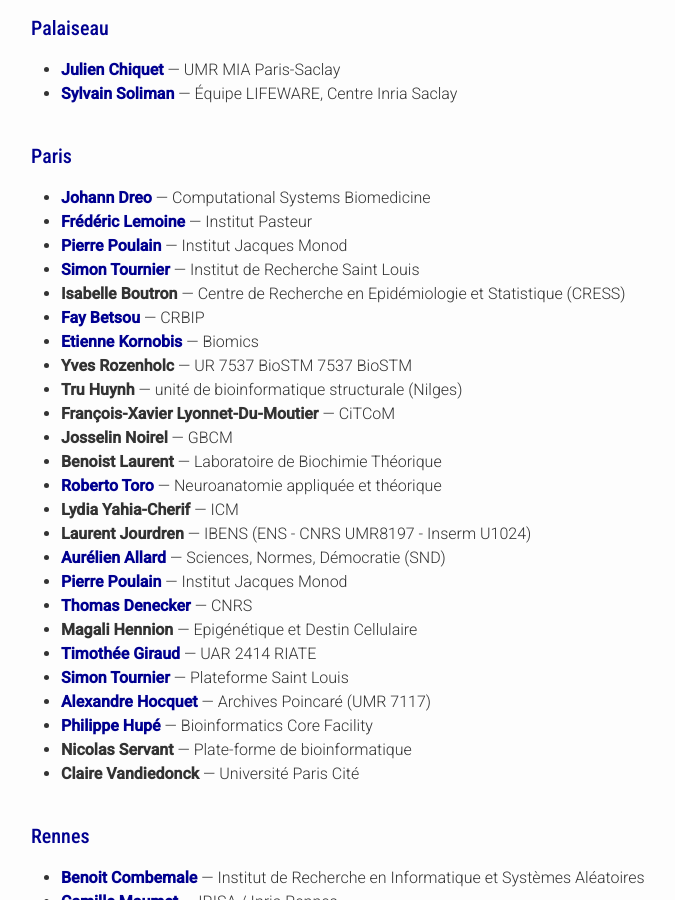
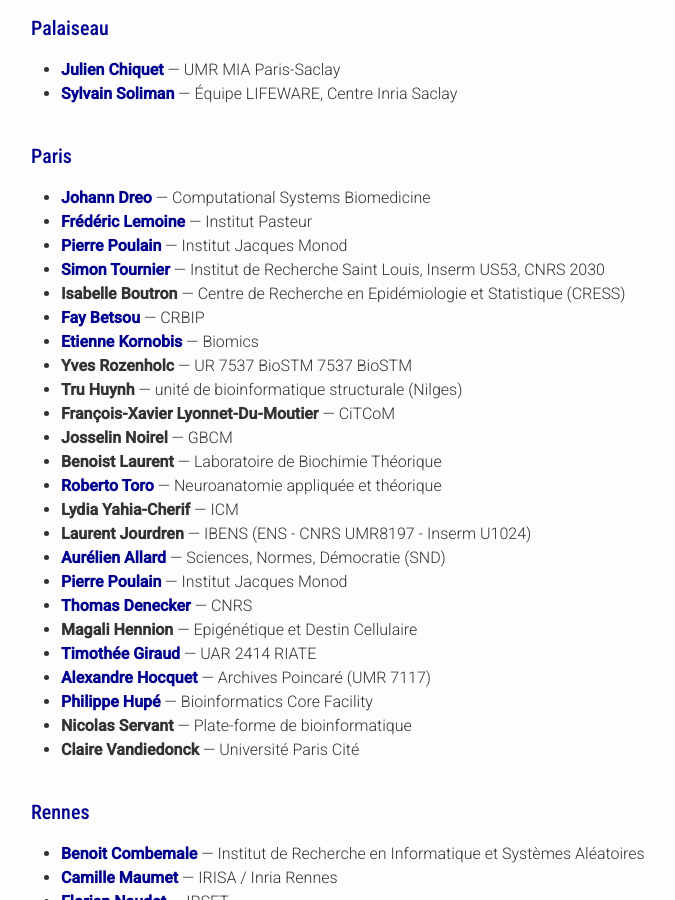
Before and after one commit to FR-RN/FR-RN, a Jekyll site: the page built from community.md, in a window 1280 px wide and 900 px high, scrolled down 3386 px. Shown: the whole window, without its empty margins (239-914 px from the left). Built offline with Jekyll 4.4.1, drawn with Linux system fonts in a browser that asks for light colours; some web fonts are replaced.

Commit message:
Remove duplicate.
Update members.yaml

```diff
--- a/_data/members.yaml
+++ b/_data/members.yaml
@@ -68,7 +68,7 @@
   city: Bordeaux
 - name: Simon Tournier
   url: https://simon.tournier.info
-  lab: Institut de Recherche Saint Louis
+  lab: Institut de Recherche Saint Louis, Inserm US53, CNRS 2030
   city: Paris
 - name: Pierre-Antoine Bouttier
   url:
@@ -418,10 +418,6 @@
   url: https://nanobubbles.hypotheses.org/
   city: Bobigny
   lab: Laboratory for Vascular Translational Research (UMRS 1148)
-- name: Simon Tournier
-  url: simon.tournier.info
-  city: Paris
-  lab: Plateforme Saint Louis
 - name: Alexandre Hocquet
   url: https://www.wikidata.org/wiki/Q25975812
   city: Paris
```
